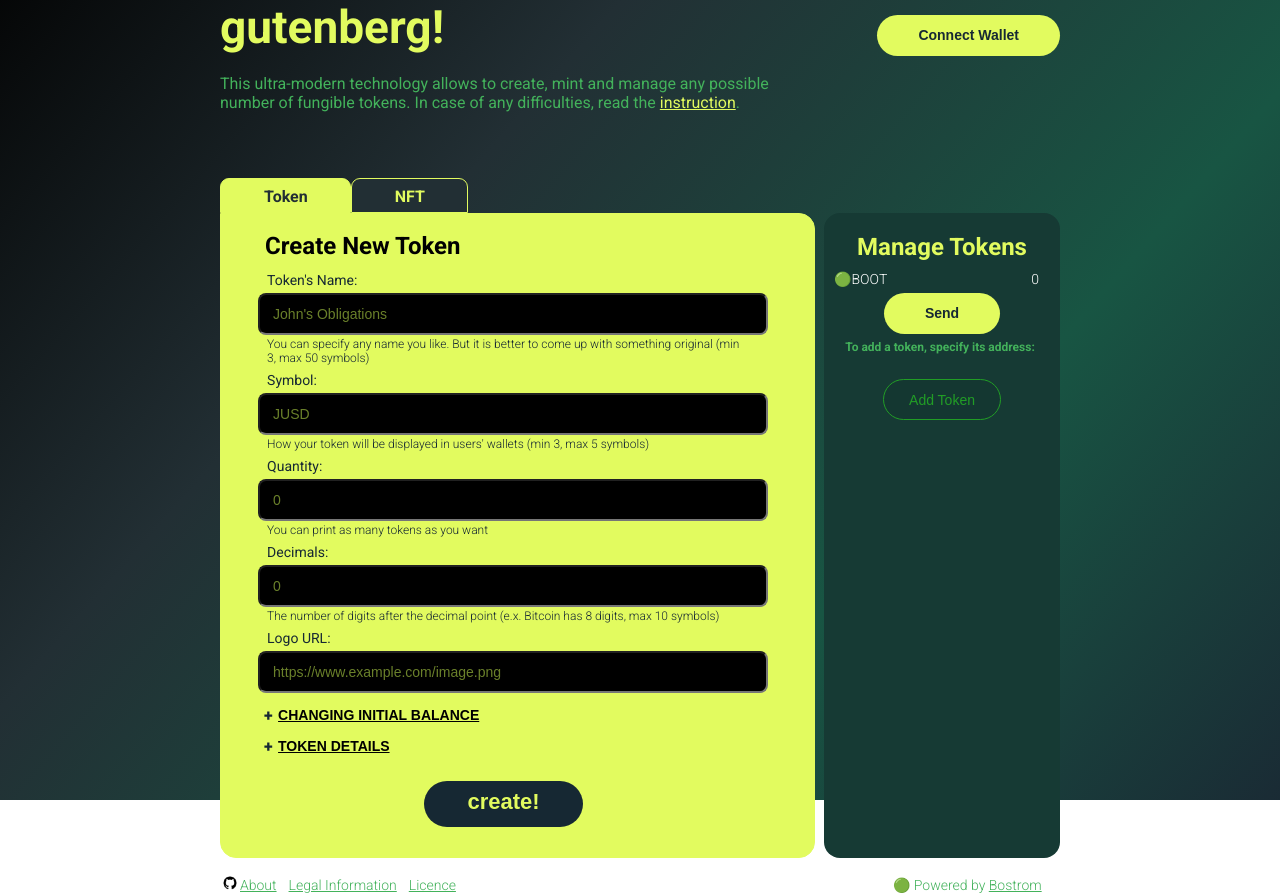
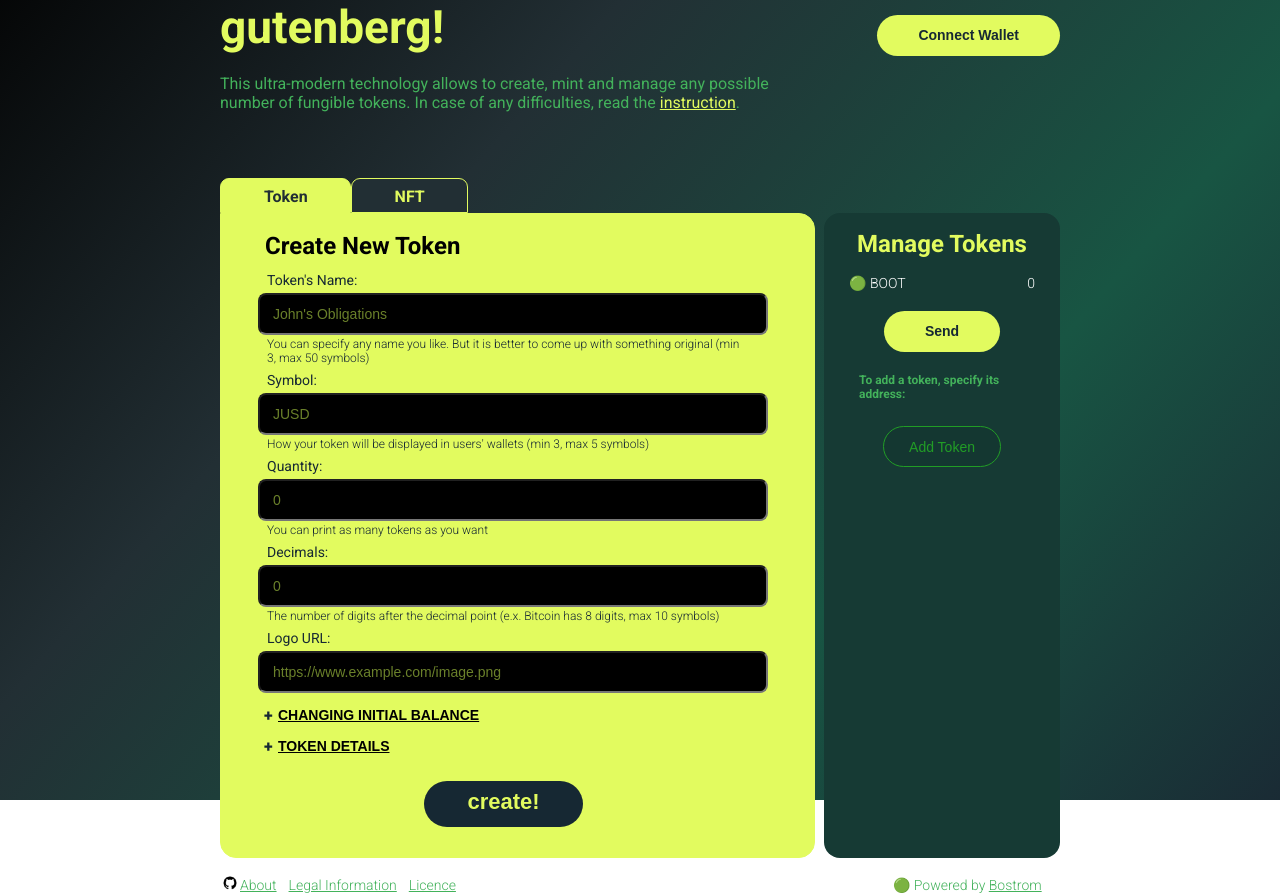
Before and after one commit to diekuche/gutenberg, a React (Create React App) app: page / in a window 1280 px wide. Built offline with nearby package versions, Linux system fonts and the light colour scheme.

Commit message:
fixing managetokens block

```diff
--- a/src/components/BootSender/BootSender.module.css
+++ b/src/components/BootSender/BootSender.module.css
@@ -1,63 +1,47 @@
+.contractData {
+  display: flex;
+  flex-direction: column;
+  font-size: 14px;
+  width: 100%;
+  align-items: center;
+}
+
 .cashName {
   display: flex;
-  flex-direction: row;
-  font-style: normal;
+  width: 100%;
+  align-items: center;
   font-weight: 300;
   font-size: 14px;
   color: white;
-  cursor: pointer;
   background-color: transparent;
   border: none;
-  align-self: flex-start;
-  align-items: flex-start;
-  margin-top: 10px;
-  margin-bottom: 6px;
-  min-width: 215px;
 }
 
 .token {
   display: flex;
-  flex-grow: 3;
-  font-style: normal;
-  font-weight: 300;
-  font-size: 14px;
-  color: white;
-  margin-left: 10px;
-  align-self: center;
-}
-
-.balance {
-  display: flex;
+  flex-grow: 1;
 }
 
 .addContract {
-  display: flex;
-  width: 200px;
-  font-size: 14px;
-  font-weight: 300;
   line-height: 16px;
   height: 24px;
   color: #163a34;
   background: #d3ff54;
   border-radius: 8px;
-  margin: 5px 5px 5px 5px;
   border: none;
 }
 
 .label {
-  display: flex;
-  justify-self: flex-start;
   font-weight: 700;
   color: #43b25b;
   font-size: 10px;
-  margin: 0px 5px;
+  margin: 14px 5px 3px 5px;
 }
 
 .children {
+  width: 100%;
   display: flex;
   flex-direction: column;
-  justify-content: center;
-  margin-bottom: 10px;
 }
 
 .info {
@@ -71,3 +55,7 @@
   margin: 5px 4px 5px 0px;
   padding: 1px 25px 5px 25px;
 }
+
+.tokenButton {
+  margin-top: 20px;
+}
--- a/src/components/BootSender/BootSender.tsx
+++ b/src/components/BootSender/BootSender.tsx
@@ -59,9 +59,9 @@ function BootSender() {
   }
 
   return (
-    <>
+    <div className={styles.contractData}>
       <div className={styles.cashName}>
-        <div className={styles.token}>🟢BOOT</div>
+        <div className={styles.token}>🟢 BOOT</div>
         <div className={styles.balance}>{bootBalance}</div>
       </div>
       {isShown && (
@@ -86,13 +86,14 @@ function BootSender() {
         color="white"
         type="button"
         size="lg"
+        className={styles.tokenButton}
         onClick={(e: any) => getBootSent(balance.recepient, balance.amount)}
       >
         Send
       </Button>
 
       {isSent && <div className={styles.info}>sent!</div>}
-    </>
+    </div>
   );
 }
 
--- a/src/components/ManageTokens/ManageTok.module.css
+++ b/src/components/ManageTokens/ManageTok.module.css
@@ -2,23 +2,27 @@
   display: flex;
   flex-direction: column;
   align-items: center;
-  align-self: flex-start;
   border-radius: 16px;
   background: #163a34;
   box-sizing: border-box;
   height: 100%;
   margin-left: 9px;
+  padding: 17px 25px;
 }
 
 .name {
-  align-self: center;
   border-radius: 27.5px;
-  padding: 20px 33px 0px 33px;
   color: #e2fb5f;
   font-size: 24px;
   font-weight: 700;
   border-style: none;
   font-style: normal;
+  margin-bottom: 17px;
+}
+
+.tokenList {
+  width: 100%;
+  margin-bottom: 15px;
 }
 
 .info {
@@ -34,32 +38,18 @@
   padding: 1px 10px 5px;
 }
 
-.line {
-  border-bottom: 1px solid #43b25b;
-  width: 100%;
-  margin-top: 15px;
-  align-self: center;
-}
-
-.indent {
-  padding-bottom: 15px;
-  align-self: center;
+.inputs {
+  display: flex;
+  flex-direction: column;
 }
 
 .addContract {
-  display: flex;
-  width: 200px;
-  align-self: center;
-  justify-self: center;
-  font-size: 14px;
-  font-weight: 300;
   line-height: 16px;
   height: 24px;
   color: #163a34;
   background: #d3ff54;
   border-radius: 8px;
   border: none;
-  margin: 5px;
 }
 
 .spinner {
@@ -79,17 +69,8 @@
   align-self: center;
 }
 
-.x {
-  position: relative;
-  left: 207px;
-  bottom: 25px;
-  width: 20px;
-  background-color: transparent;
-  border: none;
-  border-radius: 10px;
-  color: #d3ff54;
-  text-align: center;
-  cursor: pointer;
+.addTokenButton {
+  margin-top: 15px;
 }
 
 @keyframes rotate {
--- a/src/components/ManageTokens/ManageTok.tsx
+++ b/src/components/ManageTokens/ManageTok.tsx
@@ -25,9 +25,14 @@ function ManageTokens() {
 
   function addContract() {
     setLoading(true);
-    if (contract !== undefined) {
+    if (contract.includes("bostrom")) {
       setInitial((st) => [...st, contract]);
-    } else setVisible(true);
+    } else {
+      setVisible(true);
+      setTimeout(() => {
+        setVisible(false);
+      }, 2000);
+    }
     setContract("");
     setLoading(false);
     setIsShown(true);
@@ -38,7 +43,7 @@ function ManageTokens() {
   }, [initial]);
 
   function removeContract(contract: string) {
-    if (contract !== undefined) {
+    if (contract) {
       setInitial(initial.filter((_contract) => _contract !== contract));
     }
   }
@@ -46,27 +51,20 @@ function ManageTokens() {
   return (
     <div className={styles.manageTok}>
       <div className={styles.name}>Manage Tokens</div>
+
       <BootSender></BootSender>
-      <div className={styles.indent}>
+
+      <div className={styles.tokenList}>
         {initial.map((contract) => (
-          <>
-            <Token contractAddress={contract} key={contract} />
-            {contract !== "" ? (
-              <button
-                className={styles.x}
-                onClick={(e) => removeContract(contract)}
-              >
-                х
-              </button>
-            ) : (
-              <></>
-            )}
-          </>
+          <Token
+            contractAddress={contract}
+            removeContract={removeContract}
+            key={contract}
+          />
         ))}
+      </div>
       <div className={styles.inputs}>
-          <div className={styles.info}>
-            To add a token, specify its address:
-          </div>
+        <div className={styles.info}>To add a token, specify its address:</div>
         {isShown && (
           <input
             type="text"
@@ -75,10 +73,16 @@ function ManageTokens() {
             onChange={handleChangeContractAddress}
           />
         )}
-          {isVisible === true ? <>Token not found</> : <></>}
+        {isVisible && <div className={styles.info}>token not found</div>}
       </div>
-      </div>
-      <Button color="green" type="button" size="lg" onClick={addContract}>
+
+      <Button
+        color="green"
+        type="button"
+        size="lg"
+        onClick={addContract}
+        className={styles.addTokenButton}
+      >
         {loading ? (
           <svg
             className={styles.spinner}
--- a/src/components/Token/Token.module.css
+++ b/src/components/Token/Token.module.css
@@ -1,59 +1,51 @@
+.tokensBlock {
+  width: 100%;
+  display: flex;
+}
+
+.contractData {
+  font-size: 14px;
+  width: 100%;
+}
+
+.tokenTitle {
+  display: flex;
+  flex-direction: row;
+  justify-content: flex-start;
+}
+
 .cashName {
   display: flex;
-  flex-direction: row;
-  font-style: normal;
+  width: 100%;
+  align-items: center;
   font-weight: 300;
   font-size: 14px;
   color: white;
   cursor: pointer;
   background-color: transparent;
   border: none;
-  align-self: center;
-  align-items: center;
-  margin-top: 10px;
-  margin-bottom: 6px;
-  min-width: 215px;
+  padding: 0px;
 }
 
-.token {
+.logo {
   display: flex;
-  flex-grow: 3;
-  font-style: normal;
-  font-weight: 300;
-  font-size: 14px;
-  color: white;
-  margin-left: 10px;
-  align-self: center;
-}
-
-.balance {
-  display: flex;
+  width: 16px;
+  height: 16px;
+  margin-right: 5px;
 }
 
 .line {
   border-bottom: 1px solid #43b25b;
   width: 100%;
   margin-top: 15px;
-  align-self: center;
+  margin-bottom: 15px;
 }
 
-.logo {
-  width: 14px;
-  height: 14px;
-}
-
-.addContract {
-  display: flex;
-  width: 200px;
-  font-size: 14px;
-  font-weight: 300;
-  line-height: 16px;
-  height: 24px;
-  color: #163a34;
-  background: #d3ff54;
-  border-radius: 8px;
-  margin: 5px 5px 5px 5px;
+.x {
+  background: transparent;
   border: none;
+  color: #43b25b;
+  padding: 0px 0px 0px 5px;
 }
 
 .children {
@@ -62,33 +54,33 @@
   justify-content: center;
 }
 
-.info {
-  display: flex;
-  flex-direction: row;
-  align-self: center;
-  font-style: normal;
-  font-weight: 700;
-  color: #43b25b;
-  font-size: 14px;
-  margin: 5px 4px 5px 0px;
-  padding: 1px 25px 5px 25px;
-}
-
-.contractData {
-  display: flex;
-  flex-direction: column;
-  justify-content: center;
-}
-
 .label {
-  display: flex;
-  justify-self: flex-start;
   font-weight: 700;
   color: #43b25b;
   font-size: 10px;
   margin: 0px 5px;
 }
 
-.liner {
-  height: 10px;
+.token {
+  display: flex;
+  flex-grow: 1;
 }
+
+.addContract {
+  line-height: 16px;
+  height: 24px;
+  color: #163a34;
+  background: #d3ff54;
+  border-radius: 8px;
+  border: none;
+}
+
+.info {
+  color: #43b25b;
+  font-size: 14px;
+  padding: 1px 25px 5px 25px;
+}
+
+.tokenButton {
+  margin-top: 15px;
+}
--- a/src/components/Token/Token.tsx
+++ b/src/components/Token/Token.tsx
@@ -6,6 +6,7 @@ import { getContractInfo, getAddress, sendTokens } from "../../utils/wallet";
 
 interface ContractDataProps {
   contractAddress: string;
+  removeContract: (contract: string) => void;
 }
 
 interface ContractData {
@@ -20,14 +21,15 @@ const sendBalance = {
   amount: "",
 };
 
-export function Token({ contractAddress }: ContractDataProps) {
+export function Token({ contractAddress, removeContract }: ContractDataProps) {
   const [contractData, setContractData] = useState<ContractData>();
   const [open, setOpen] = useState(false);
   const [isSent, setSent] = useState(false);
+  const [balance, setBalance] = useState<typeof sendBalance>(sendBalance);
+
   const collapse = () => {
     setOpen(!open);
   };
-  const [balance, setBalance] = useState<typeof sendBalance>(sendBalance);
 
   const handleSendChange =
     (name: string) => (event: React.ChangeEvent<HTMLInputElement>) => {
@@ -85,15 +87,31 @@ export function Token({ contractAddress }: ContractDataProps) {
       {contractData ? (
         <div className={styles.contractData}>
           <div className={styles.line}></div>
-          <button type="button" onClick={collapse} className={styles.cashName}>
+          <div className={styles.tokenTitle}>
+            <button
+              type="button"
+              onClick={collapse}
+              className={styles.cashName}
+            >
               {contractData.logo && contractData.logo.length > 10 ? (
-              <img src={contractData.logo} alt="" className={styles.logo}></img>
+                <img
+                  src={contractData.logo}
+                  alt=""
+                  className={styles.logo}
+                ></img>
               ) : (
-              contractData.logo
+                <div className={styles.logo}>{contractData.logo}</div>
               )}
               <div className={styles.token}>{contractData.token}</div>
               <div className={styles.balance}>{contractData.balance}</div>
             </button>
+            <button
+              className={styles.x}
+              onClick={(e) => removeContract(contractAddress)}
+            >
+              х
+            </button>
+          </div>
           {open && (
             <div className={styles.children}>
               <div className={styles.label}>Recepient:</div>
@@ -110,11 +128,11 @@ export function Token({ contractAddress }: ContractDataProps) {
                 value={balance.amount}
                 onChange={handleSendChange("amount")}
               />
-              <div className={styles.liner}></div>
               <Button
                 color="white"
                 type="button"
                 size="lg"
+                className={styles.tokenButton}
                 onClick={(e: any) =>
                   getTokensSent(
                     contractAddress,
```
Lines whose indentation alone changed are shown as unchanged.
